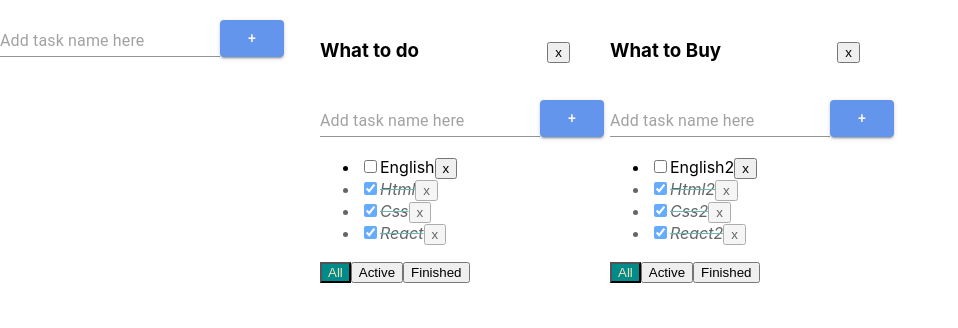
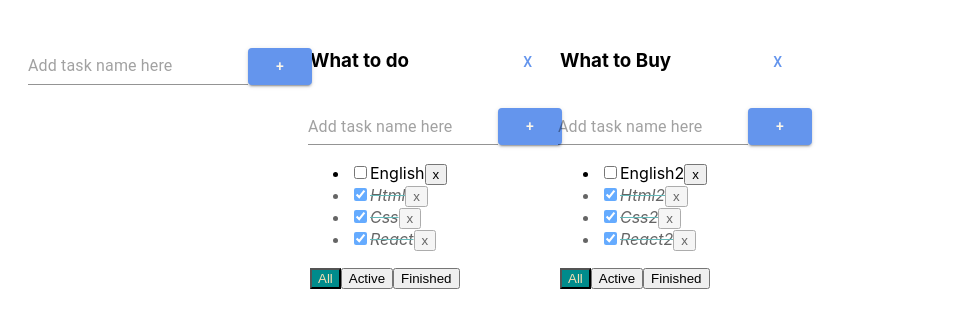
Before and after one commit to Alonasa/todoFinal, a React (Create React App) app: page / in a window 1280 px wide. Shown: the top 328 px of the page, without its empty margins (0-958 px from the left). Built offline with nearby package versions, Linux system fonts and the light colour scheme.

Commit message:
added miu input styles

```diff
--- a/src/AddItemForm.tsx
+++ b/src/AddItemForm.tsx
@@ -28,42 +28,26 @@ const AddItemForm = (props: propsType) => {
 	}
   }
 
-  const styles = (theme: any) => ({
-	textField: {
-	  width: '90%',
-	  marginLeft: 'auto',
-	  marginRight: 'auto',
-	  color: 'white',
-	  paddingBottom: 0,
-	  marginTop: 0,
-	  fontWeight: 500
-	},
-  });
-
   const onChangeHandler = (e: ChangeEvent<HTMLInputElement>) => {
 	setTitle(e.currentTarget.value)
   }
   return (
-	<MuiThemeProvider theme={theme}>
-	  <Box mt={10} mb={10} width={300}>
-		<Grid container spacing={0} direction={'row'} wrap="wrap" alignItems="flex-end">
-		  <Grid item>
+	  <Box mt={10} mb={10}>
+		<Grid container spacing={2} direction={'row'} wrap={"wrap"}>
+		  <Grid container direction={'row'} wrap={'nowrap'}>
 			<Input
 			  value={title}
 			  onChange={onChangeHandler}
 			  onKeyPress={onKeyHandler} id="outlined-basic"
 			  placeholder="Add task name here"
-			  color="secondary" type="text"
+			  color="secondary" type="text" autoComplete={'off'}
 			/>
-		  </Grid>
-		  <Grid>
 			<Button variant="contained" color="secondary"
 					onClick={addTask}>+</Button>
 		  </Grid>
 		  {error ? <span className="error__message">{error}</span> : ''}
 		</Grid>
 	  </Box>
-	</MuiThemeProvider>
   );
 };
 
--- a/src/App.css
+++ b/src/App.css
@@ -1,9 +1,3 @@
-.App {
-  text-align: center;
-  display: flex;
-  flex-wrap: wrap;
-}
-
 .App-header {
   background-color: #282c34;
   min-height: 100vh;
@@ -19,17 +13,17 @@
   color: #61dafb;
 }
 
-.todo {
-  width: 250px;
-  margin: 20px;
-  text-align: left;
-}
+/*.tod {*/
+/*  width: 250px;*/
+/*  margin: 20px;*/
+/*  text-align: left;*/
+/*}*/
 
-.todo__header {
-  display: flex;
-  align-items: baseline;
-  justify-content: space-between;
-}
+/*.todo__header {*/
+/*  display: flex;*/
+/*  align-items: baseline;*/
+/*  justify-content: space-between;*/
+/*}*/
 
 .error {
   border: 2px solid red
--- a/src/App.tsx
+++ b/src/App.tsx
@@ -18,6 +18,8 @@ import {
   TaskReducer,
   updateTaskAC
 } from './TaskReducer';
+import {Box, Grid, MuiThemeProvider} from '@material-ui/core';
+import {theme} from './theme';
 
 
 function App() {
@@ -81,7 +83,10 @@ function App() {
   }
 
   return (
-    <div className="App">
+    <MuiThemeProvider theme={theme}>
+      <Box m={15}>
+        <Grid container className="App" direction={'row'} wrap={'wrap'}
+              align-items={'center'}>
           <AddItemForm addTask={addTodolistHandler}/>
           {todoLists.map(tl => {
             let filteredTasks = task[tl.id]
@@ -107,7 +112,10 @@ function App() {
               />
             )
           })}
-    </div>
+        </Grid>
+
+      </Box>
+    </MuiThemeProvider>
   );
 }
 
--- a/src/TodoList.tsx
+++ b/src/TodoList.tsx
@@ -1,3 +1,4 @@
+import {Box, Button, Grid} from '@material-ui/core';
 import React, {ChangeEvent} from 'react';
 import AddItemForm from './AddItemForm';
 import {EditableSpan} from './EditableSpan';
@@ -59,15 +60,19 @@ export const TodoList = (props: propsType) => {
 	props.updateTodolist(props.id, title)
   }
 
+  const removeTodolistHandler = () => {
+	props.removeTodolist(props.id)
+  }
+
   return (
-	<div className={'todo'}>
-	  <div className={'todo__header'}>
+	<Box width={250}>
+	  <Grid container direction={'row'} wrap={'nowrap'} justifyContent={'space-between'} alignItems={'baseline'}>
 		<h3>
 		  <EditableSpan title={props.title}
 						callback={(title) => updateTaskHandler}/>
 		</h3>
-		<button onClick={() => props.removeTodolist(props.id)}>x</button>
-	  </div>
+		<Button onClick={removeTodolistHandler} color='secondary'>x</Button>
+	  </Grid>
 	  <AddItemForm addTask={addTaskHandler}/>
 	  <ul>{
 		props.tasks.map(t => {
@@ -97,6 +102,6 @@ export const TodoList = (props: propsType) => {
 				onClick={() => onFilterHandler('Finished')}>Finished
 		</button>
 	  </div>
-	</div>
+	</Box>
   )
 }
```
Lines whose indentation alone changed are shown as unchanged.
